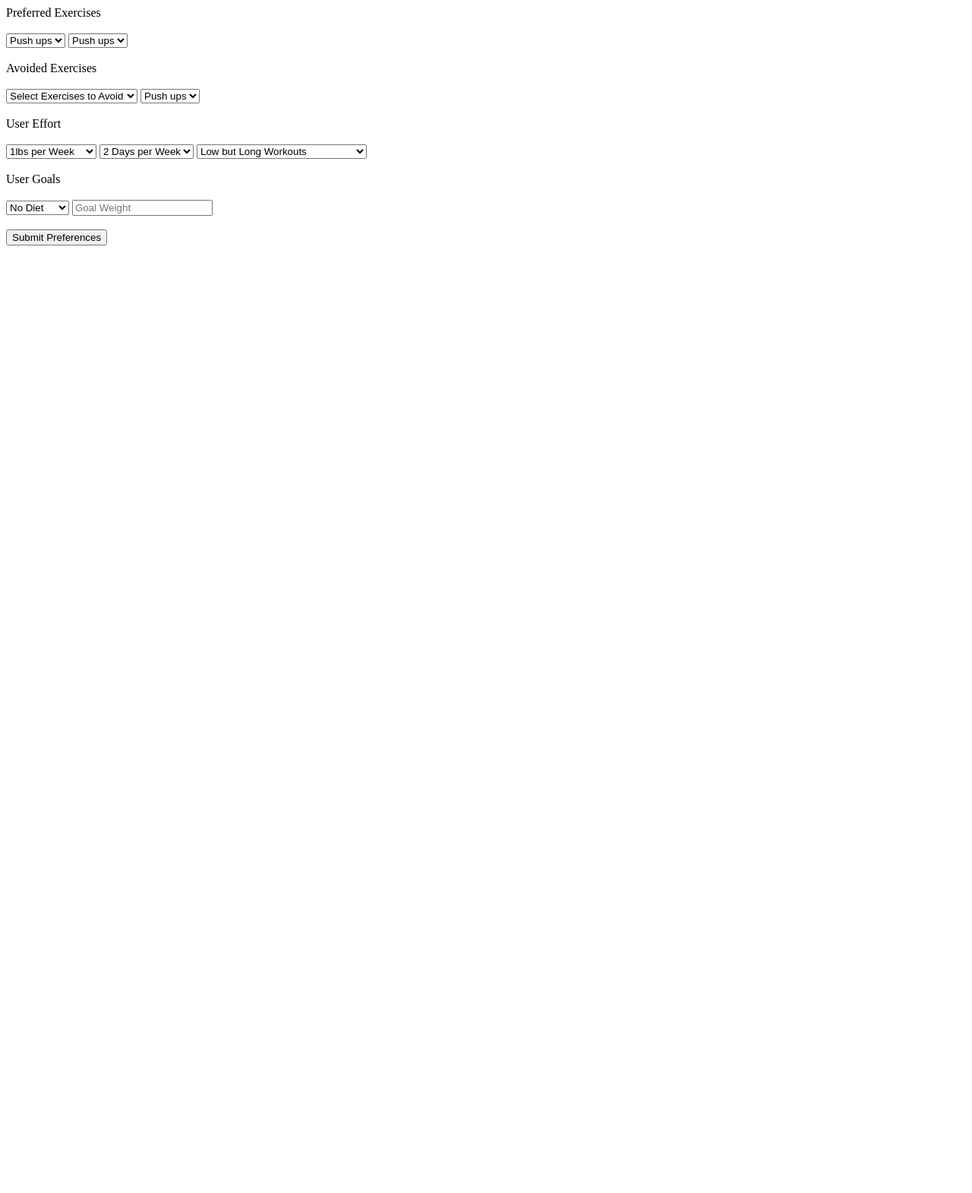
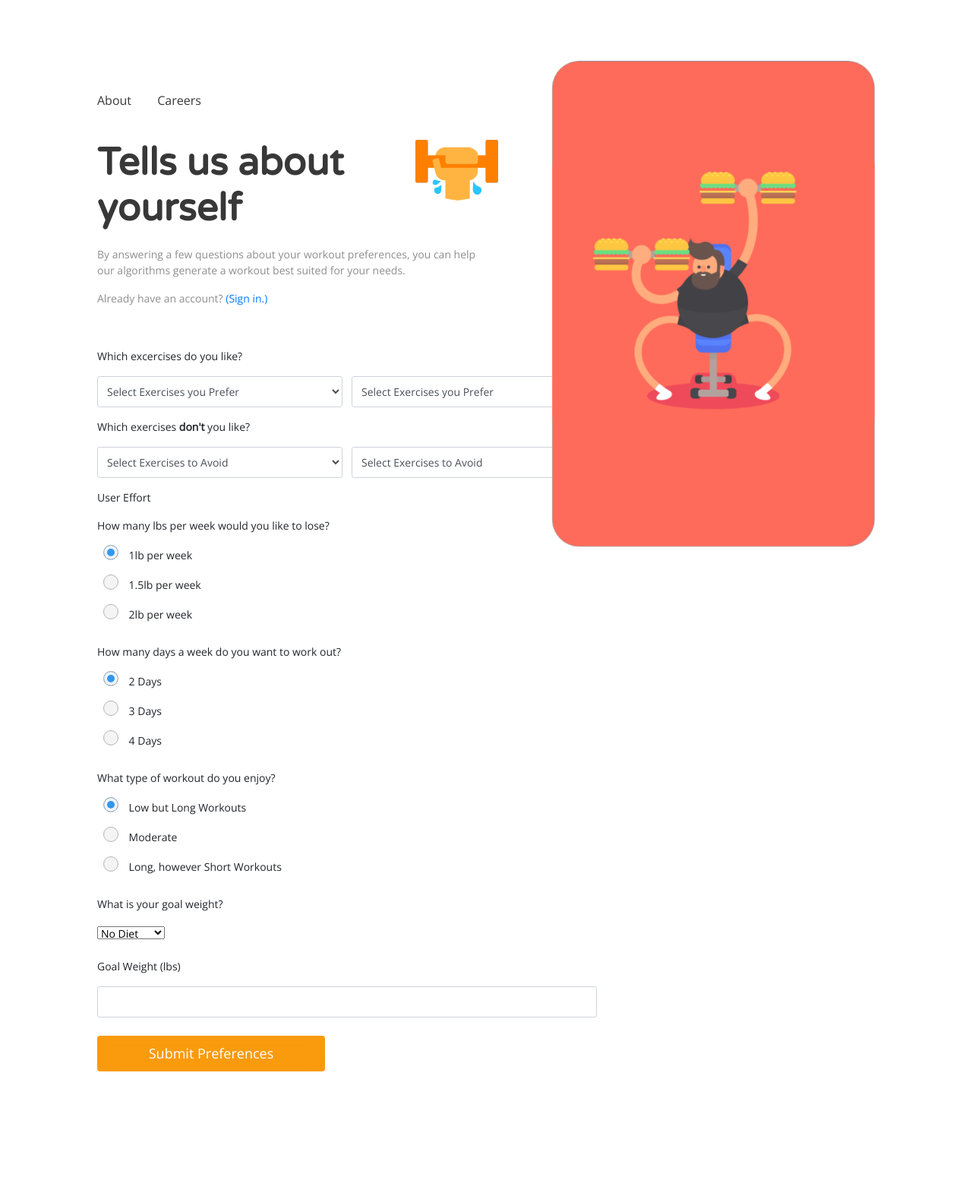
Before and after one commit to michaelzcjia/Lose-It-, a Flask app: template templates/createWorkout.html in a window 1280 px wide. Shown: the whole page at 76% size. Before the commit the page ends 323 px from the top, so only its background shows below. Run offline with Flask 2, Linux system fonts and the light colour scheme; the template is opened without the code that fills it, so the values that code supplies are empty.

Commit message:
Updated Workout page

```diff
--- a/static/css/style_createAccount.css
+++ b/static/css/style_createAccount.css
@@ -21,10 +21,10 @@ a{
     text-decoration: none;
     color:  #383838;
 }
-.addtask{
+.leftside{
     margin-top: 15vh;
     margin-left: 10vw;
-    width:60%;
+    width:50%;
     float:left;
     margin-bottom: 20vh;
 }
@@ -45,20 +45,20 @@ h1{
 }
 .pageframe{
     width: 100%;
-    height: 100vh;
-
-
+    height: 100%;
 }
 
 .headDescr{
     position: relative;
     margin-top: 20px;
     margin-bottom: 40px;
-    line-height: 1;
+    line-height: 1.5;
     font-size: 14px;
     color: #8e8e8e;
+    width:40vw;
+}
 
-}
+
 
 input[type=text]{
     margin-bottom:0px;
@@ -75,6 +75,7 @@ input[type=text]{
     border: none;
     box-shadow: 0 8px 16px 0 rgba(0,0,0,0.2), 0 6px 20px 0 rgba(0,0,0,0.19);
     cursor: pointer;
+    float:left;
 }
 .height{
     height: 10px;
@@ -90,9 +91,14 @@ input[type=text]{
 
 }
 .form-group{
-    width: 30vw
-    margin-top: 15px;
+    width: 30vw;
     margin-bottom: 20px;
+}
+
+.formPref p{
+    margin-top:15px;
+    font-size:14px;
+
 }
 .formTXT{
      width:45vw;
@@ -150,3 +156,47 @@ h3 {
   outline-offset: 15px;
   text-shadow: 1px 1px 2px #f99b0e;
 }
+
+
+.radio-label{
+    font-size: 14px;
+}
+.radio {
+  margin: 0.5rem;
+}
+.radio input[type="radio"] {
+  position: absolute;
+  opacity: 0;
+}
+.radio input[type="radio"] + .radio-label:before {
+  content: '';
+  background: #f4f4f4;
+  border-radius: 100%;
+  border: 1px solid #b4b4b4;
+  display: inline-block;
+  width: 1.4em;
+  height: 1.4em;
+  position: relative;
+  top: -0.2em;
+  margin-right: 1em;
+  vertical-align: top;
+  cursor: pointer;
+  text-align: center;
+  transition: all 250ms ease;
+}
+.radio input[type="radio"]:checked + .radio-label:before {
+  background-color: #3197EE;
+  box-shadow: inset 0 0 0 4px #f4f4f4;
+}
+.radio input[type="radio"]:focus + .radio-label:before {
+  outline: none;
+  border-color: #3197EE;
+}
+.radio input[type="radio"]:disabled + .radio-label:before {
+  box-shadow: inset 0 0 0 4px #f4f4f4;
+  border-color: #b4b4b4;
+  background: #b4b4b4;
+}
+.radio input[type="radio"] + .radio-label:empty:before {
+  margin-right: 0;
+}
--- a/templates/createWorkout.html
+++ b/templates/createWorkout.html
@@ -3,65 +3,159 @@
 <head>
     <meta charset="UTF-8">
     <title>Create a New Workout</title>
+    <link href="https://fonts.googleapis.com/css?family=Open+Sans|Varela+Round" rel="stylesheet">
+
+    <link rel="stylesheet" type="text/css" href="static/bootstrap-4.1.3-dist/css/bootstrap.css">
+    <link rel="stylesheet" type="text/css" href="static/style_createAccount.css">
+    <script src="static/bootstrap-4.1.3-dist/js/jquery-3.3.1.min.js"></script>
+    <script src="static/bootstrap-4.1.3-dist/js/bootstrap.min.js"></script>
 </head>
 <body>
-    <div class="addPreferences">
-				<form action="/addPreferences">
+    <div class="pageframe">
+      <div class="leftside">
+        <div class="welcome">
+            <div class="welText">
+                <div class="navbar1"> <a href="#" class = "effect-1"> About</a> <a class = "effect-1" href="#">Careers</a></div>
+                <img src="images/Group 17.png" class="logo">
+
+                <h1>Tells us about yourself</h1>
+                <div class="headDescr">
+                     <p>By answering a few questions about your workout preferences, you can help our algorithms generate a workout
+                     best suited for your needs.</p>
+                     <p>Already have an account? <a href="#">(Sign in.)</a> </p>
+                </div>
+
+            </div>
+
+        </div>
+				<form action="/addPreferences" class = "formPref">
 
           <!-- Need to discuss the values with Michael-->
-					          Preferred Exercises<br><br>
-					          <select required name="pref1" placeholder="Pref1" class="add-textbox">
-                      <!-- still need to add the rest of the exercise-->
-                      <option value="pushups">Push ups</option>
-                      <option value="situps">Sit ups</option>
+					          <p> Which excercises do you like?</p>
+                    <div class="row">
+
+                        <div class="col">
+                            <select required class="form-control form-control-sm" name = "pref1">
+                              <option selected="selected" default disabled id="select"> Select Exercises you Prefer </option>
+
+                              <option value = 'pushups'>hehehe</option>
+                              <option value = 'situps'>huhuhu</option>
                             </select>
+                        </div>
 
-                    <select required name="pref2" placeholder="Pref2" class="add-textbox">
-                      <!-- still need to add the rest of the exercise-->
-                      <option value="pushups">Push ups</option>
-                      <option value="situps">Sit ups</option>
+                        <div class="col">
+                            <select class="form-control form-control-sm" name = "pref2">
+                              <option selected="selected" default disabled id="select_1"> Select Exercises you Prefer </option>
+
+                              <option value = 'pushups'>hehehe</option>
+                              <option value = 'situps'>huhuhu</option>
                             </select>
-                    <br><br>
+                        </div>
 
-                    Avoided Exercises<br><br>
+                    </div>
 
-                    <select name="avoid1" placeholder="Avoid1" class="add-textbox">
-                      <!-- still need to add the rest of the exercise-->
-                      <option selected="selected" default disabled id="select_placeholder"> Select Exercises to Avoid </option>
-                      <option value="pushups">Push ups </option>
-                      <option value="situps">Sit ups </option>
+
+                      <p> Which exercises <strong>don't</strong> you like?</p>
+                      <div class="row">
+
+                          <div class="col">
+                              <select required class="form-control form-control-sm" name = "avoid1">
+                                <option selected="selected" default disabled id="select_2"> Select Exercises to Avoid </option>
+
+                                <option value = 'pushups'>hehehe</option>
+                                <option value = 'situps'>huhuhu</option>
                               </select>
+                          </div>
 
-                    <select name="avoid2" placeholder="Avoid2" class="add-textbox">
-                      <!-- still need to add the rest of the exercise-->
-                      <option value="pushups">Push ups </option>
-                      <option value="situps">Sit ups </option>
+                          <div class="col">
+                              <select class="form-control form-control-sm" name = "avoid2">
+                                <option selected="selected" default disabled id="select_3"> Select Exercises to Avoid </option>
+
+                                <option value = 'pushups'>hehehe</option>
+                                <option value = 'situps'>huhuhu</option>
                               </select>
-					          <br><br>
+                          </div>
 
-                    User Effort<br><br>
+                      </div>
 
-                    <select name="weeks" placeholder="Weeks" class="add-textbox">
-                      <option value=1> 1lbs per Week </option>
-                      <option value=1.5> 1.5lbs per Week </option>
-                      <option value=2> 2lbs per Week </option>
-                    </select>
 
-                    <select name="days" placeholder="Days" class="add-textbox">
-                      <option value=2> 2 Days per Week </option>
-                      <option value=3> 3 Days per Week </option>
-                      <option value=4> 4 Days per Week </option>
-                    </select>
 
-                    <select name="intensity" placeholder="Intensity" class="add-textbox">
-                      <option value="low"> Low but Long Workouts </option>
-                      <option value="moderate"> Moderate, yet Moderate Workouts </option>
-                      <option value="long"> Long, however Short Workouts </option>
-                    </select>
+                  <p> User Effort</p>
+                    <!-- radio button -->
+                  <div class="form-group">
+                    <p>How many lbs per week would you like to lose?</p>
 
-                    <br><br>
+                     <div class="radio">
+                        <input id="radio-1" name="weeks" type="radio" checked value = 1>
+                        <label for="radio-1" class="radio-label">1lb per week</label>
+                      </div>
 
-                    User Goals<br><br>
+                      <div class="radio">
+                        <input id="radio-2" name="weeks" type="radio" value = 1.5>
+                        <label  for="radio-2" class="radio-label">1.5lb per week</label>
+                      </div>
+
+                      <div class="radio">
+                        <input id="radio-3" name="weeks" type="radio" value = 2>
+                        <label for="radio-3" class="radio-label">2lb per week</label>
+                      </div>
+                    </div>
+
+                    <div class="form-group">
+                    <p>How many days a week do you want to work out?</p>
+
+                     <div class="radio">
+                        <input id="adio-1" name="days" type="radio" checked value = 2>
+                        <label for="adio-1" class="radio-label">2 Days</label>
+                      </div>
+
+                      <div class="radio">
+                        <input id="adio-2" name="days" type="radio" value = 3>
+                        <label  for="adio-2" class="radio-label">3 Days</label>
+                      </div>
+
+                      <div class="radio">
+                        <input id="adio-3" name="days" type="radio" value = 4>
+                        <label for="adio-3" class="radio-label">4 Days</label>
+                      </div>
+                    </div>
+
+                    <div class="form-group">
+                    <p>What type of workout do you enjoy?</p>
+
+                     <div class="radio">
+                        <input id="radi-1" name="intensity" type="radio" checked value = "low">
+                        <label for="radi-1" class="radio-label">Low but Long Workouts</label>
+                      </div>
+
+                      <div class="radio">
+                        <input id="radi-2" name="intensity" type="radio" value = "moderate">
+                        <label  for="radi-2" class="radio-label">Moderate</label>
+                      </div>
+
+                      <div class="radio">
+                        <input id="radi-3" name="intensity" type="radio" value = "long">
+                        <label for="radi-3" class="radio-label">Long, however Short Workouts</label>
+                      </div>
+                    </div>
+
+                    <p> What is your goal weight?</p>
+
+                    <!-- <div class="radio">
+                        <input id="radio-1" name="nutrition" type="radio" checked value = "low">
+                        <label for="radio-1" class="radio-label">Low but Long Workouts</label>
+                      </div>
+
+                      <div class="radio">
+                        <input id="radio-2" name="nutrition" type="radio" value = "moderate">
+                        <label  for="radio-2" class="radio-label">Moderate</label>
+                      </div>
+
+                      <div class="radio">
+                        <input id="radio-3" name="nutrition" type="radio" value = "long">
+                        <label for="radio-3" class="radio-label">Long, however Short Workouts</label>
+                      </div>
+                    </div> -->
 
                     <select name="nutrition" placeholder="Nutrition" class="add-textbox">
                       <option value="N"> No Diet </option>
@@ -69,16 +163,19 @@
                       <option value="D"> Diet </option>
                     </select>
 
-                    <input type="number" name="goal_weight" placeholder="Goal Weight" size="25" class="add-textbox">
-                    <br><br>
+                    <p>Goal Weight (lbs)</p>
+                    <input class="form-control form-control-sm " type="number" name="weight" size=30><br>
 
-                    {%if failPreference%}
+                      <!-- {%if failPreference%}
                           <p id="error_text">haha it failed</p>
-                    {%endif%}
-                    <input type="submit" class="add-button" value="Submit Preferences">
+                      {%endif%} -->
+                    <input type="submit" class="add-button btn-5"  value="Submit Preferences">
 
 				</form>
 
 		  </div>
+        <img src = "images/Group 23.png" class = "liftguy">
+
+    </div>
 </body>
 </html>
```
Lines whose indentation alone changed are shown as unchanged.
